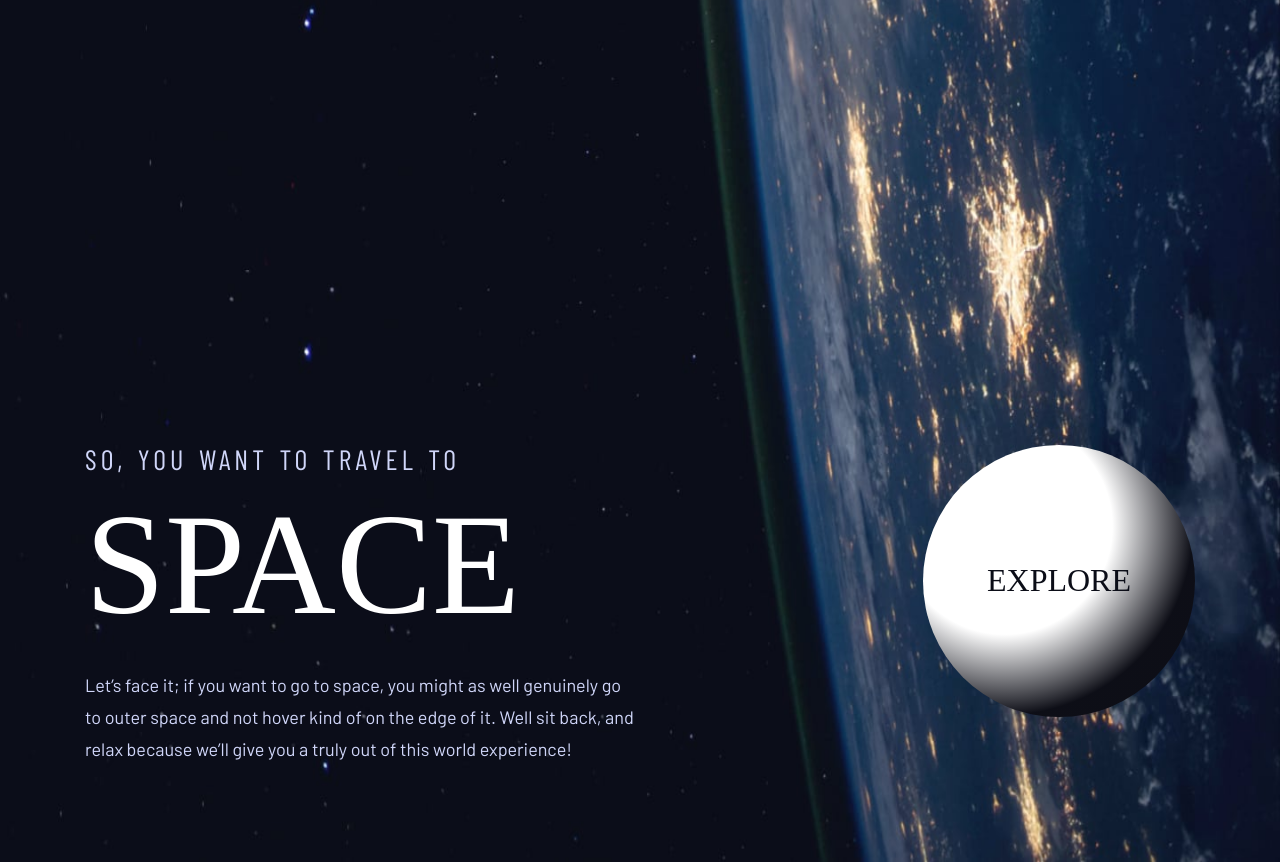
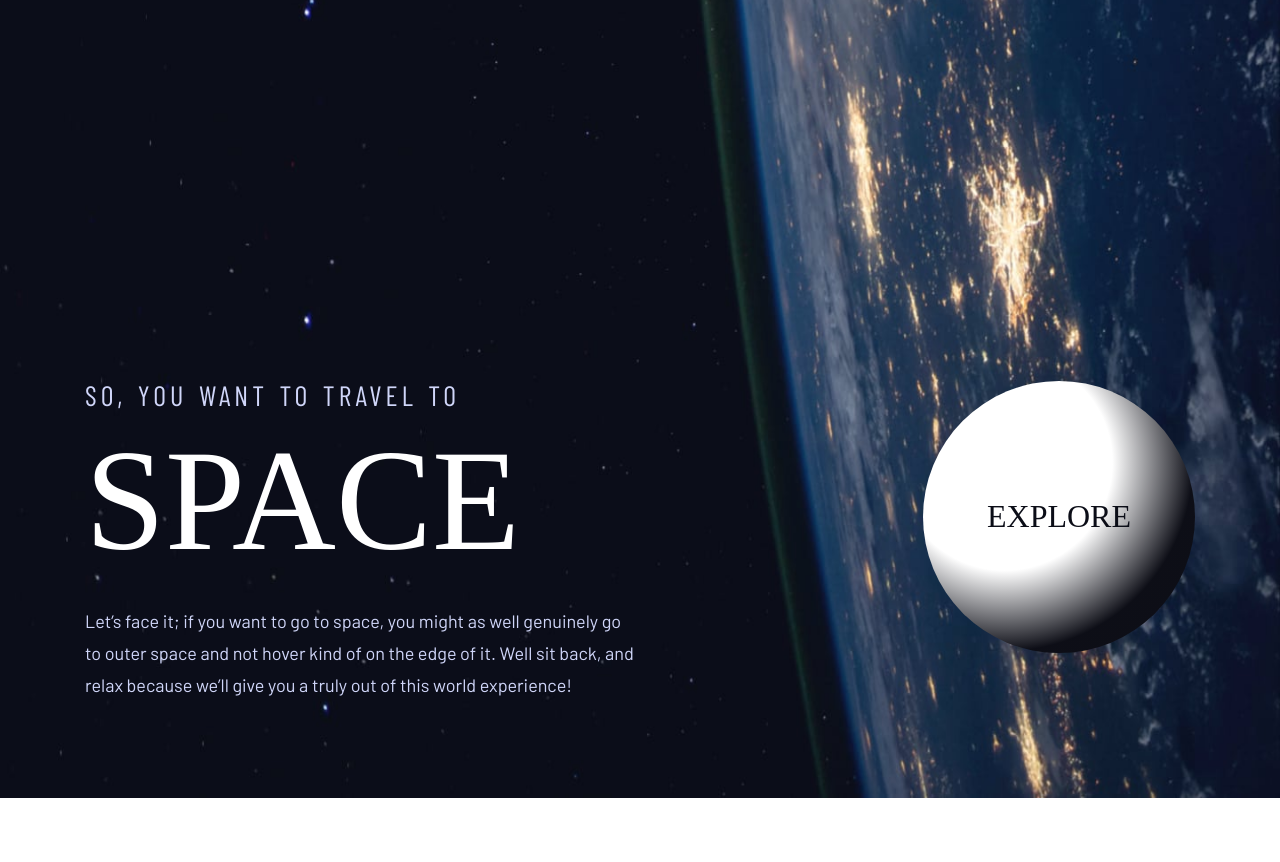
Before and after one commit to Lo-Deck/Space-tourism-website, a plain HTML site: page index.html in a window 1280 px wide. Shown: the part 147-1009 px from the top of the page. After the commit the page ends 945 px from the top, so only its background shows below. Drawn offline with nearby package versions, Linux system fonts and the light colour scheme; a web font is replaced by a local one.

Commit message:
Update styles.css

```diff
--- a/styles.css
+++ b/styles.css
@@ -392,7 +392,7 @@ a{
     grid-template-rows: repeat(2, min-content);
     max-width: 69.375rem;
     text-align: left;
-    margin: 28rem auto 0;
+    margin: 24rem auto 0;
     padding-bottom: 4rem;
   }
 
```
